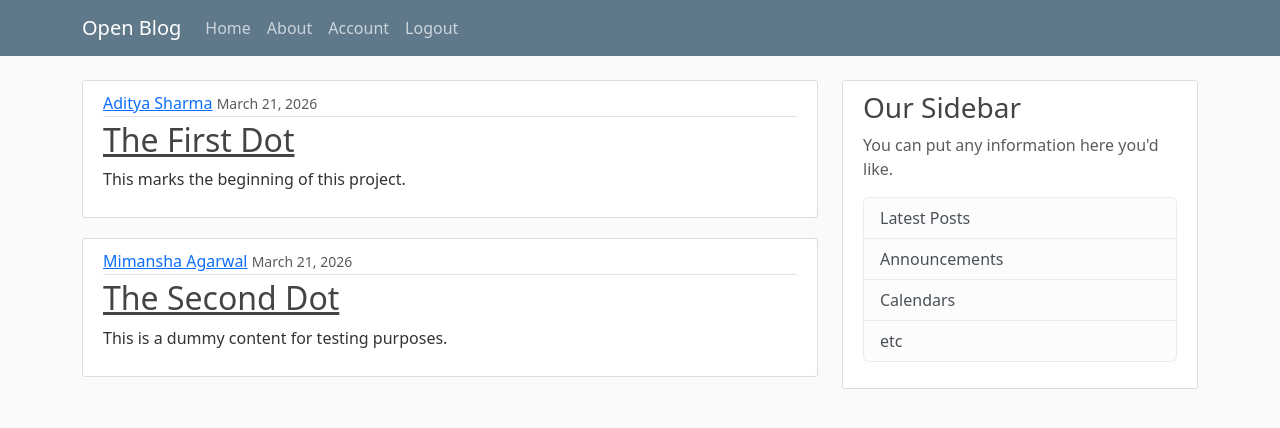
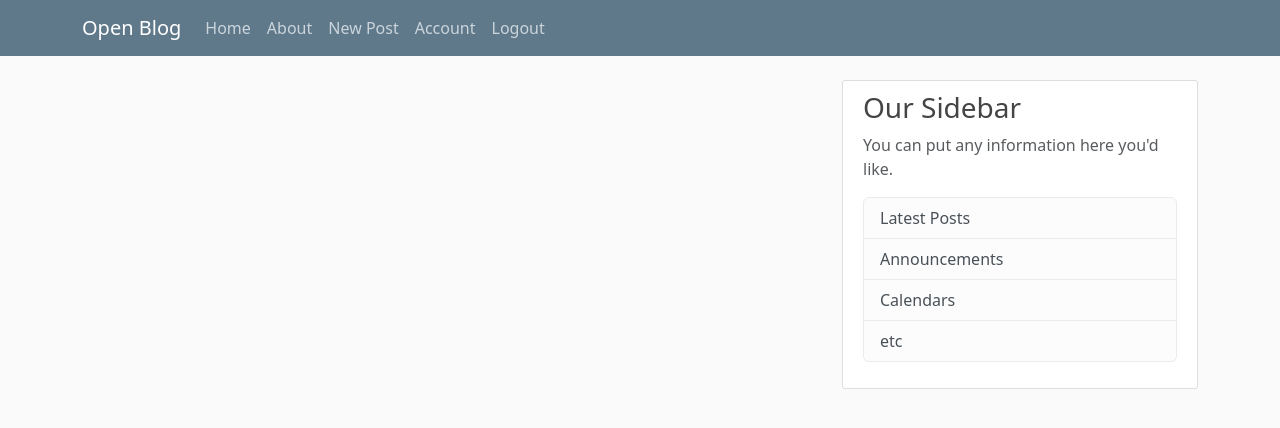
Before and after one commit to Aditya-0275/Flask_OpenDot, a Flask app: page / in a window 1280 px wide. Shown: the top 428 px of the page. Run offline with Flask 3, Linux system fonts and the light colour scheme; the visitor is signed in with stand-in values (Sample User, id 1); data that the repository does not hold is empty.

Commit message:
Add Posts logic code.

```diff
--- a/open_blog/routes.py
+++ b/open_blog/routes.py
@@ -2,28 +2,15 @@ import os
 import secrets
 from PIL import Image
 from flask import render_template, url_for, flash, redirect, request
-from open_blog.forms import RegistrationForm, LoginForm, UpdateAccountForm
+from open_blog.forms import RegistrationForm, LoginForm, UpdateAccountForm, PostForm
 from open_blog.models import User, Post
 from open_blog import app, db, bcrypt
 from flask_login import login_user, logout_user, current_user, login_required
 
-posts = [
-	{
-		"author":"Aditya Sharma",
-		"title":"The First Dot",
-		"date_posted":"March 21, 2026",
-		"content":"This marks the beginning of this project."
-	},
-	{
-		"author":"Mimansha Agarwal",
-		"title":"The Second Dot",
-		"date_posted":"March 21, 2026",
-		"content":"This is a dummy content for testing purposes."
-	}
-]
 
 @app.route("/")
 def home():
+	posts = Post.query.all()
 	return render_template("home.html", posts=posts)
 
 @app.route("/about")
@@ -102,3 +89,21 @@ def account():
 		form.email.data = current_user.email
 	image_file = url_for('static', filename = 'profile_pics/' + current_user.image_file)
 	return render_template('account.html', title = 'Account', image_file = image_file, form = form)
+
+
+@app.route("/post/new", methods = ['GET', 'POST'])
+@login_required
+def new_post():
+	form = PostForm()
+	if form.validate_on_submit():
+		post = Post(title = form.title.data, content = form.content.data, author = current_user)
+		db.session.add(post)
+		db.session.commit()
+		flash('Post has been created', 'success')
+		return redirect(url_for('home'))
+	return render_template('create_post.html', title = 'New Post', form = form)
+
+@app.route("/post/<int:post_id>")
+def post(post_id):
+	post = Post.query.get_or_404(post_id)
+	return render_template('post.html', title = post.title, post = post)
--- a/open_blog/templates/home.html
+++ b/open_blog/templates/home.html
@@ -2,12 +2,13 @@
 {% block content %}
 	{% for post in posts %}
 		<article class="media content-section">
+		  <img class = "rounded-circle article-img" src="{{ url_for('static', filename = 'profile_pics/' +  post.author.image_file) }}">
 		  <div class="media-body">
 		    <div class="article-metadata">
-		      <a class="mr-2" href="#">{{ post.author }}</a>
-		      <small class="text-muted">{{ post.date_posted }}</small>
+		      <a class="mr-2" href="#">{{ post.author.username }}</a>
+		      <small class="text-muted">{{ post.date_posted.strftime('%Y-%m-%d') }}</small>
 		    </div>
-		    <h2><a class="article-title" href="#">{{ post.title }}</a></h2>
+		    <h2><a class="article-title" href="{{ url_for('post', post_id = post.id) }}">{{ post.title }}</a></h2>
 		    <p class="article-content">{{ post.content }}</p>
 		  </div>
 		</article>
--- a/open_blog/templates/layout.html
+++ b/open_blog/templates/layout.html
@@ -30,6 +30,7 @@
 	        <!-- Navbar Right Side -->
 	        <div class="navbar-nav">
 	          {% if current_user.is_authenticated %}
+	          	<a class="nav-item nav-link" href="{{ url_for('new_post') }}">New Post</a>
 	          	<a class="nav-item nav-link" href="{{ url_for('account') }}">Account</a>
 	          	<a class="nav-item nav-link" href="{{ url_for('logout') }}">Logout</a>
 	          {% else %}
```
Also changed, not shown: open_blog/forms.py (+6 -1 lines), open_blog/templates/create_post.html (added, +42 -0 lines), open_blog/templates/post.html (added, +14 -0 lines), open_blog/static/profile_pics/e4891b45f8d083d8.png (added).
